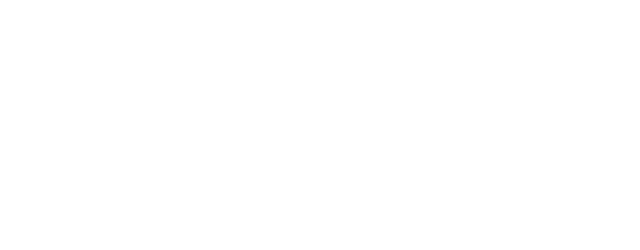
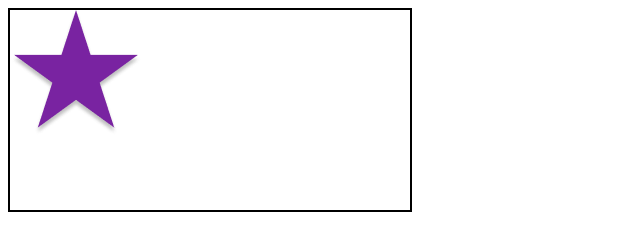
Before and after one commit to Gitthuma/values-and-units-task-three, a plain HTML site: page index.html in a window 1280 px wide. Shown: the whole page, without its empty margins (0-640 px from the left). Drawn offline with Linux system fonts and the light colour scheme.

Commit message:
Added style.css with Test your skills: Values and Units-Task Three starter code and linked it to index.html

```diff
--- /dev/null
+++ b/css/style.css
@@ -0,0 +1,7 @@
+.box {
+  background-image: url(images/star.png);
+  background-repeat: no-repeat;
+  border: 2px solid black;
+  width: 400px;
+  height: 200px;
+}
--- a/index.html
+++ b/index.html
@@ -5,6 +5,7 @@
     <meta http-equiv="X-UA-Compatible" content="IE=edge">
     <meta name="viewport" content="width=device-width, initial-scale=1.0">
     <title>Values and Units-Task Three</title>
+    <link rel="stylesheet" href="css/style.css">
 </head>
 <body>
     <div class="box">
```
Also changed, not shown: css/images/star.png (added).
